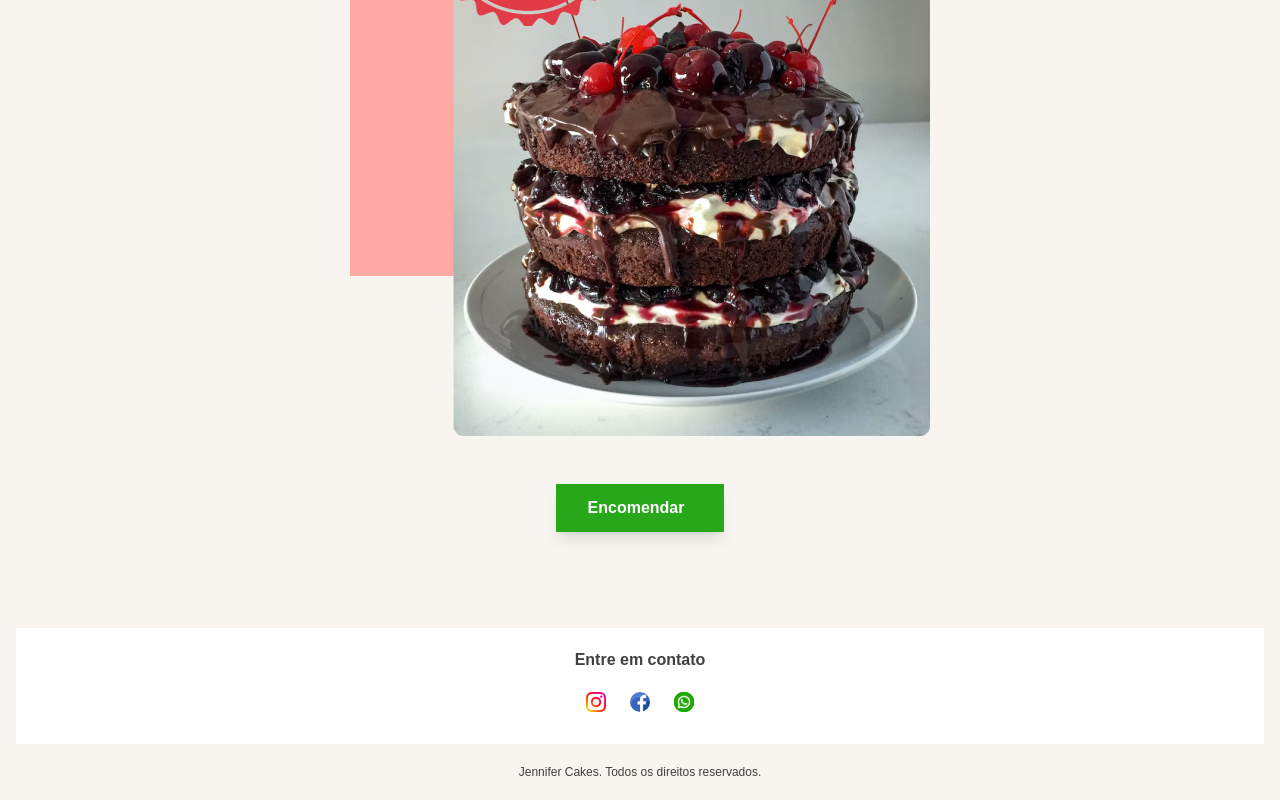
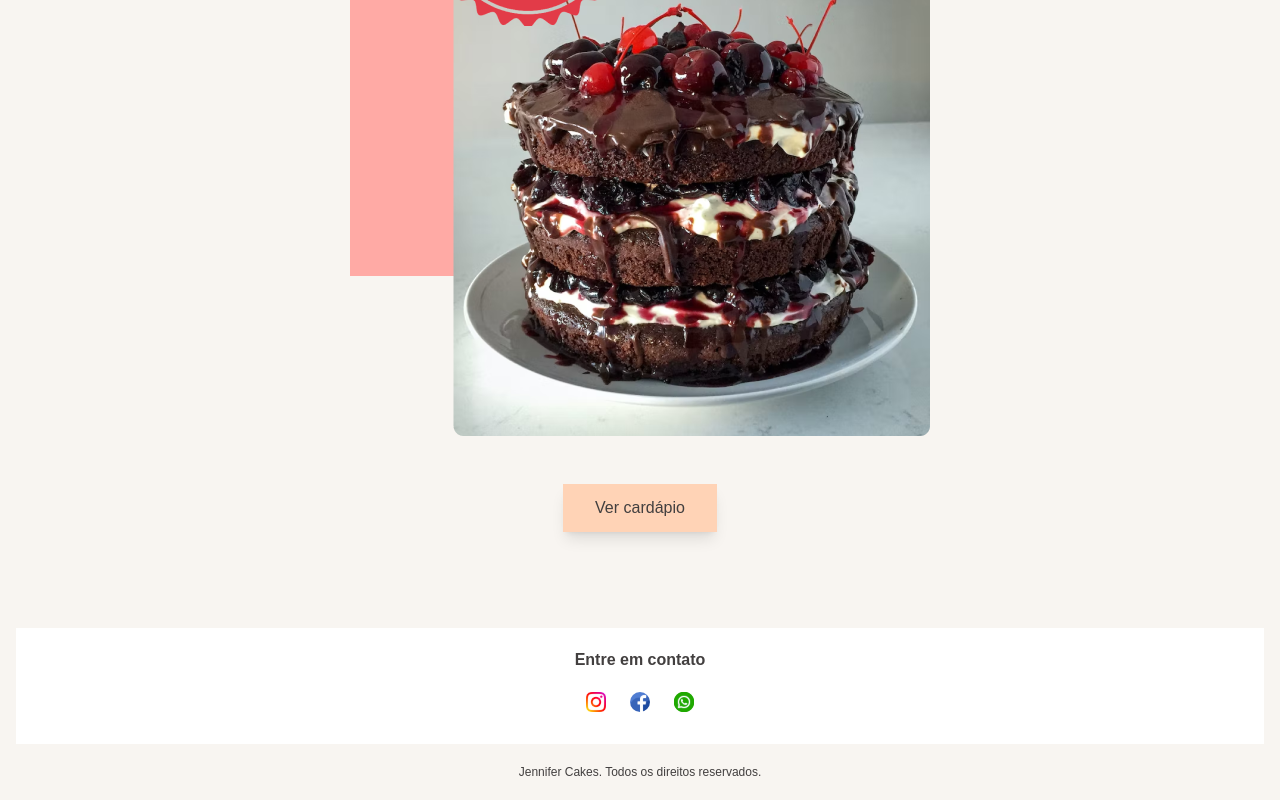
Before and after one commit to edukaki/JenifferCakes, a Next.js app: page / in a window 1280 px wide. Shown: the part 6877-7677 px from the top of the page. Built offline with nearby package versions, Linux system fonts and the light colour scheme.

Commit message:
feat(index): change button appearance

```diff
--- a/src/app/page.jsx
+++ b/src/app/page.jsx
@@ -86,7 +86,7 @@ export default function Home() {
             calligraphy
           />
           <Image src={callToAction} alt="imagem de bolo com oferta" />
-          <Button text="Encomendar" href="/cardapio" whatsapp />
+          <Button text="Ver cardápio" href="/cardapio" alternative />
         </section>
       </main>
     </>
```
